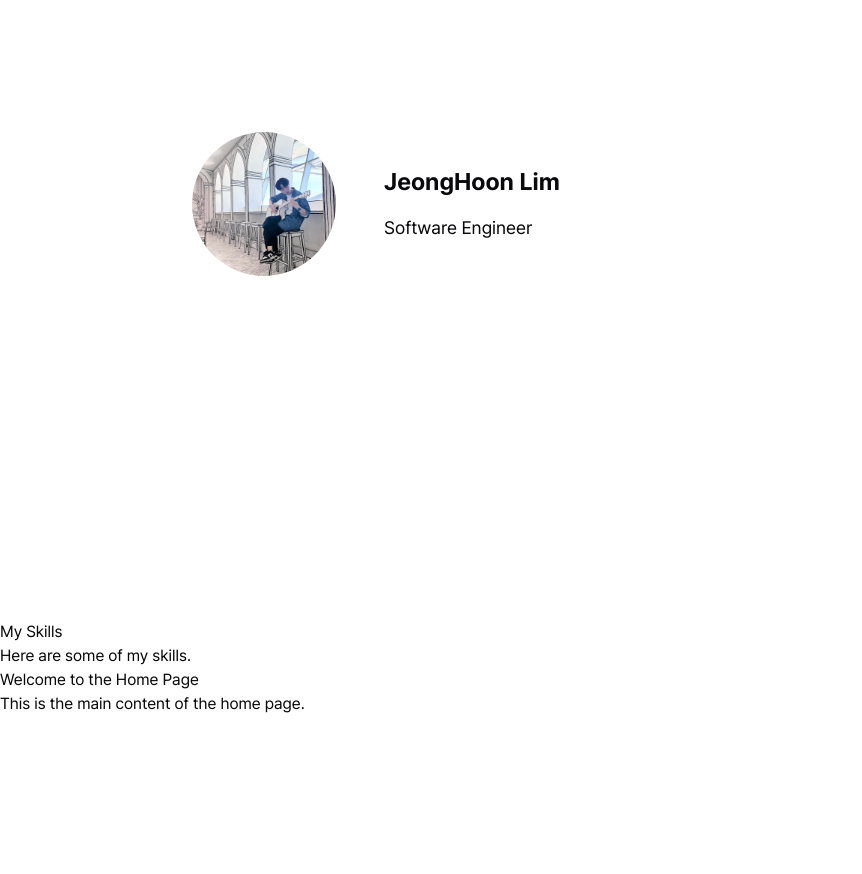
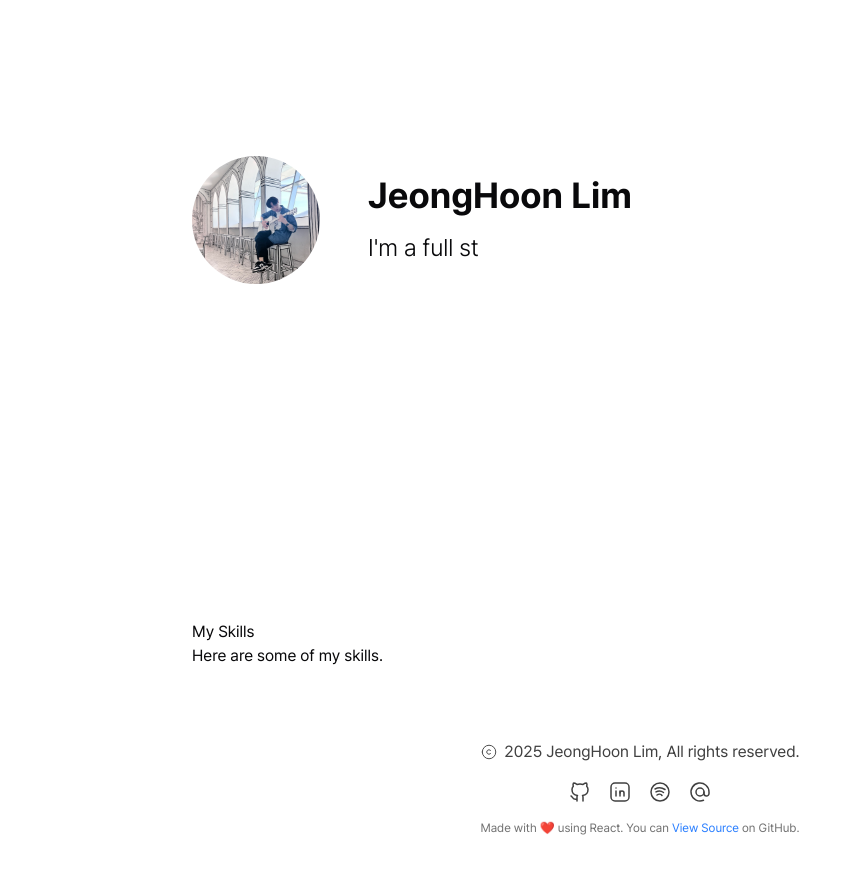
Before and after one commit to hoony6134/portfolio, a React (Vite) app: page / in a window 1280 px wide. Shown: the part 180-1054 px from the top of the page, without its empty margins (0-862 px from the left). Before the commit the page ends 896 px from the top, so only its background shows below. Built offline with nearby package versions, Linux system fonts and the light colour scheme.

Commit message:
feat: base structure and routes (WIP)

```diff
--- a/src/components/Header.tsx
+++ b/src/components/Header.tsx
@@ -4,6 +4,15 @@ export default function Header() {
   return (
     <div className="fixed *:top-0 left-0 w-full z-50">
       <nav className="flex items-center justify-between bg-transparent mx-48 py-4">
+        <p className="text-2xl">
+          <span className="font-black">Je</span>
+          <span className="font-extrabold">on</span>
+          <span className="font-bold">gH</span>
+          <span className="font-semibold">oo</span>
+          <span className="font-medium">n</span>
+          &nbsp;
+          <span className="font-light">Lim</span>
+        </p>
         <Link to="/" className="text-lg font-semibold">
           Home
         </Link>
--- /dev/null
+++ b/src/components/footer.tsx
@@ -0,0 +1,60 @@
+import {
+  IconAt,
+  IconBrandGithub,
+  IconBrandLinkedin,
+  IconBrandSpotify,
+  IconCopyright,
+} from '@tabler/icons-react'
+
+export default function Footer() {
+  return (
+    <div className="flex flex-col items-center justify-between mx-48 my-18 gap-4">
+      <span className="flex items-center text-neutral-700 dark:text-neutral-400">
+        <IconCopyright stroke={1.25} size={18} className="mr-1.5" /> 2025
+        JeongHoon Lim, All rights reserved.
+      </span>
+      <div className="flex gap-4 text-neutral-700 dark:text-neutral-400">
+        <a
+          href="https://github.com/hoony6134"
+          target="_blank"
+          rel="noopener noreferrer"
+        >
+          <IconBrandGithub stroke={1.5} />
+        </a>
+        <a
+          href="https://www.linkedin.com/in/hoony6134/"
+          target="_blank"
+          rel="noopener noreferrer"
+        >
+          <IconBrandLinkedin stroke={1.5} />
+        </a>
+        <a
+          href="https://open.spotify.com/artist/73DiCrbvla9WAvdUvwuznm"
+          target="_blank"
+          rel="noopener noreferrer"
+        >
+          <IconBrandSpotify stroke={1.5} />
+        </a>
+        <a
+          href="mailto:admin@scian.xyz"
+          target="_blank"
+          rel="noopener noreferrer"
+        >
+          <IconAt stroke={1.5} />
+        </a>
+      </div>
+      <span className="text-xs text-neutral-500">
+        Made with ❤️ using React. You can{' '}
+        <a
+          href="https://github.com/hoony6134/portfolio"
+          target="_blank"
+          rel="noopener noreferrer"
+          className="text-blue-500 hover:underline"
+        >
+          View Source
+        </a>{' '}
+        on GitHub.
+      </span>
+    </div>
+  )
+}
--- /dev/null
+++ b/src/components/ui/avatar.tsx
@@ -0,0 +1,51 @@
+import * as React from 'react'
+import * as AvatarPrimitive from '@radix-ui/react-avatar'
+
+import { cn } from '@/lib/utils/index'
+
+function Avatar({
+  className,
+  ...props
+}: React.ComponentProps<typeof AvatarPrimitive.Root>) {
+  return (
+    <AvatarPrimitive.Root
+      data-slot="avatar"
+      className={cn(
+        'relative flex size-8 shrink-0 overflow-hidden rounded-full',
+        className,
+      )}
+      {...props}
+    />
+  )
+}
+
+function AvatarImage({
+  className,
+  ...props
+}: React.ComponentProps<typeof AvatarPrimitive.Image>) {
+  return (
+    <AvatarPrimitive.Image
+      data-slot="avatar-image"
+      className={cn('aspect-square size-full', className)}
+      {...props}
+    />
+  )
+}
+
+function AvatarFallback({
+  className,
+  ...props
+}: React.ComponentProps<typeof AvatarPrimitive.Fallback>) {
+  return (
+    <AvatarPrimitive.Fallback
+      data-slot="avatar-fallback"
+      className={cn(
+        'bg-muted flex size-full items-center justify-center rounded-full',
+        className,
+      )}
+      {...props}
+    />
+  )
+}
+
+export { Avatar, AvatarImage, AvatarFallback }
--- a/src/pages/home/components/hero.tsx
+++ b/src/pages/home/components/hero.tsx
@@ -1,17 +1,36 @@
 import Profile from '/public/images/profile.jpeg'
+import { Avatar, AvatarFallback, AvatarImage } from '@/components/ui/avatar'
+import { Typewriter } from 'react-simple-typewriter'
 
 function Hero() {
+  const words = [
+    'a student.',
+    'a full stack developer.',
+    'a product manager.',
+    'an entrepreneur.',
+    'a researcher.',
+  ]
   return (
     <div className="hero-section items-center w-screen h-screen justify-center">
-      <div className="flex *:flex-row items-center justify-center w-full h-full gap-12 mx-48">
-        <img
-          src={Profile}
-          alt="Profile"
-          className="rounded-full w-36 h-36 mb-8 object-cover"
-        />
+      <div className="flex items-center justify-center w-full h-full gap-12">
+        <Avatar className="size-32">
+          <AvatarImage src={Profile} className="object-cover" />
+          <AvatarFallback>JeongHoon Lim</AvatarFallback>
+        </Avatar>
         <div className="flex-col">
-          <p className="text-2xl font-bold mb-4">JeongHoon Lim</p>
-          <p className="text-lg mb-8">Software Engineer</p>
+          <h1 className="text-4xl font-bold mb-4">JeongHoon Lim</h1>
+          <h2 className="text-2xl font-light">
+            I'm&nbsp;
+            <Typewriter
+              words={words}
+              cursor={true}
+              loop={true}
+              cursorStyle="|"
+              typeSpeed={70}
+              deleteSpeed={50}
+              delaySpeed={1000}
+            />
+          </h2>
         </div>
         <div className="flex-grow" />
       </div>
--- a/src/pages/home/home-page.tsx
+++ b/src/pages/home/home-page.tsx
@@ -1,13 +1,16 @@
 import Hero from './components/hero'
 import Skills from './components/skills'
+import { Element } from 'react-scroll'
 
 function HomePage() {
   return (
     <div>
-      <Hero />
-      <Skills />
-      <h1>Welcome to the Home Page</h1>
-      <p>This is the main content of the home page.</p>
+      <Element name="hero">
+        <Hero />
+      </Element>
+      <Element name="skills">
+        <Skills />
+      </Element>
     </div>
   )
 }
--- /dev/null
+++ b/src/pages/social/index.ts
@@ -0,0 +1 @@
+export * from './social-page'
--- /dev/null
+++ b/src/pages/social/social-page.tsx
@@ -0,0 +1,13 @@
+function SocialPage() {
+  return (
+    <div>
+      <h1>Social Page</h1>
+      <p>
+        This is the social page where you can find links to various social media
+        platforms.
+      </p>
+    </div>
+  )
+}
+
+export default SocialPage
--- a/src/routeTree.gen.ts
+++ b/src/routeTree.gen.ts
@@ -9,9 +9,15 @@
 // Additionally, you should also exclude this file from your linter and/or formatter to prevent it from being checked or modified.
 
 import { Route as rootRouteImport } from './routes/__root'
+import { Route as SocialRouteImport } from './routes/social'
 import { Route as ProjectsRouteImport } from './routes/projects'
 import { Route as IndexRouteImport } from './routes/index'
 
+const SocialRoute = SocialRouteImport.update({
+  id: '/social',
+  path: '/social',
+  getParentRoute: () => rootRouteImport,
+} as any)
 const ProjectsRoute = ProjectsRouteImport.update({
   id: '/projects',
   path: '/projects',
@@ -26,31 +32,42 @@ const IndexRoute = IndexRouteImport.update({
 export interface FileRoutesByFullPath {
   '/': typeof IndexRoute
   '/projects': typeof ProjectsRoute
+  '/social': typeof SocialRoute
 }
 export interface FileRoutesByTo {
   '/': typeof IndexRoute
   '/projects': typeof ProjectsRoute
+  '/social': typeof SocialRoute
 }
 export interface FileRoutesById {
   __root__: typeof rootRouteImport
   '/': typeof IndexRoute
   '/projects': typeof ProjectsRoute
+  '/social': typeof SocialRoute
 }
 export interface FileRouteTypes {
   fileRoutesByFullPath: FileRoutesByFullPath
-  fullPaths: '/' | '/projects'
+  fullPaths: '/' | '/projects' | '/social'
   fileRoutesByTo: FileRoutesByTo
-  to: '/' | '/projects'
-  id: '__root__' | '/' | '/projects'
+  to: '/' | '/projects' | '/social'
+  id: '__root__' | '/' | '/projects' | '/social'
   fileRoutesById: FileRoutesById
 }
 export interface RootRouteChildren {
   IndexRoute: typeof IndexRoute
   ProjectsRoute: typeof ProjectsRoute
+  SocialRoute: typeof SocialRoute
 }
 
 declare module '@tanstack/react-router' {
   interface FileRoutesByPath {
+    '/social': {
+      id: '/social'
+      path: '/social'
+      fullPath: '/social'
+      preLoaderRoute: typeof SocialRouteImport
+      parentRoute: typeof rootRouteImport
+    }
     '/projects': {
       id: '/projects'
       path: '/projects'
@@ -71,6 +88,7 @@ declare module '@tanstack/react-router' {
 const rootRouteChildren: RootRouteChildren = {
   IndexRoute: IndexRoute,
   ProjectsRoute: ProjectsRoute,
+  SocialRoute: SocialRoute,
 }
 export const routeTree = rootRouteImport
   ._addFileChildren(rootRouteChildren)
--- a/src/routes/__root.tsx
+++ b/src/routes/__root.tsx
@@ -1,6 +1,7 @@
 import { Outlet, createRootRouteWithContext } from '@tanstack/react-router'
 
 import Header from '../components/header'
+import Footer from '../components/footer'
 
 import type { QueryClient } from '@tanstack/react-query'
 
@@ -12,8 +13,10 @@ export const Route = createRootRouteWithContext<MyRouterContext>()({
   component: () => (
     <>
       <Header />
-
-      <Outlet />
+      <div className="mx-0 md:mx-12 lg:mx-24 xl:mx-48">
+        <Outlet />
+      </div>
+      <Footer />
     </>
   ),
 })
--- /dev/null
+++ b/src/routes/social.tsx
@@ -0,0 +1,6 @@
+import { createFileRoute } from '@tanstack/react-router'
+import SocialPage from '@/pages/social/social-page'
+
+export const Route = createFileRoute('/social')({
+  component: SocialPage,
+})
```
Also changed, not shown: src/logo.svg (deleted).
